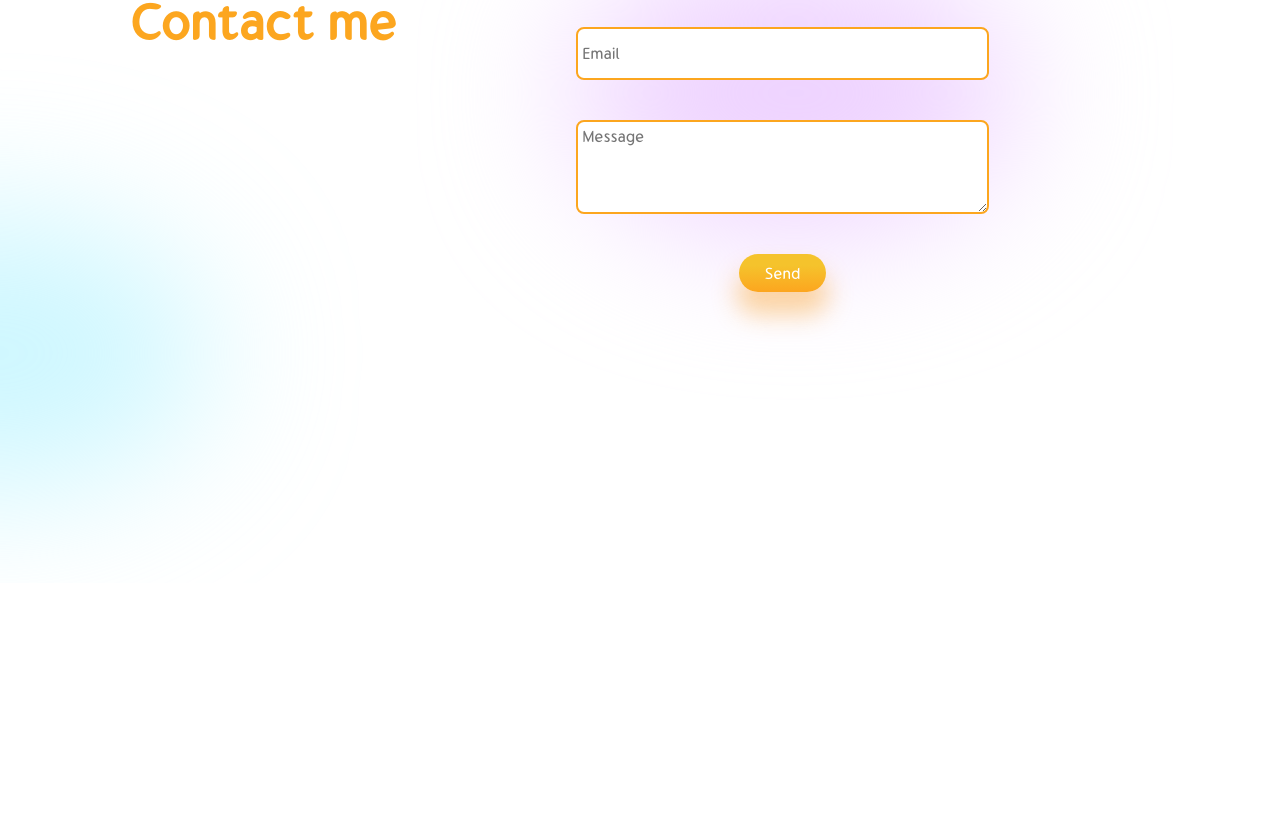
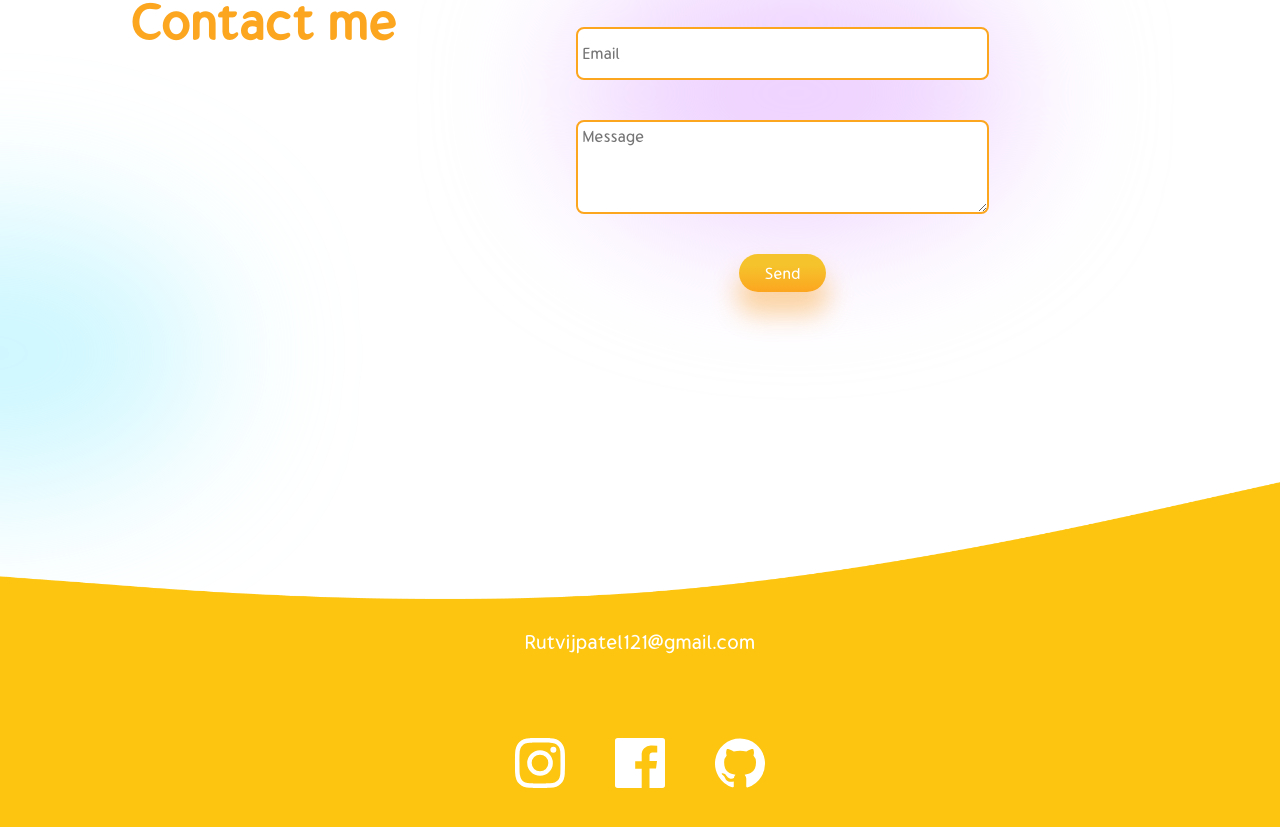
Before and after one commit to rutvij-fsd/rutvij_portfolio, a React (Create React App) app: page / in a window 1280 px wide. Shown: the part 4753-5580 px from the top of the page. Before the commit the page ends 5336 px from the top, so only its background shows below. Built offline with nearby package versions, Linux system fonts and the light colour scheme.

Commit message:
Add Footer Section

```diff
--- a/package.json
+++ b/package.json
@@ -3,6 +3,7 @@
   "version": "0.1.0",
   "private": true,
   "dependencies": {
+    "@iconscout/react-unicons": "^1.1.6",
     "@testing-library/jest-dom": "^5.16.5",
     "@testing-library/react": "^13.4.0",
     "@testing-library/user-event": "^13.5.0",
--- a/src/App.js
+++ b/src/App.js
@@ -7,6 +7,7 @@
 import Portfolio from './Component/Portfolio/Portfolio';
 import Testimonial from './Component/Testimonial/Testimonial';
 import Contact from './Component/Contact/Contact';
+import Footer from './Component/Footer/Footer';
 
 
 function App() {
@@ -20,6 +21,7 @@
      <Portfolio/>
      <Testimonial/>
      <Contact/>
+     <Footer/>
 
     </div>
   );
--- /dev/null
+++ b/src/Component/Footer/Footer.css
@@ -0,0 +1,22 @@
+.footer {
+    display: flex;
+    align-items: center;
+    margin: -0.5rem -3.5rem;
+    position: relative;
+    margin-top: -7rem;
+  }
+  .f-content {
+    position: absolute;
+    display: flex;
+    align-items: center;
+    justify-content: center;
+    flex-direction: column;
+    width: 100%;
+    margin-top: 4rem;
+    gap: 4rem;
+    color: white;
+  }
+  .f-icons {
+    display: flex;
+    gap: 2rem;
+  }
--- /dev/null
+++ b/src/Component/Footer/Footer.jsx
@@ -0,0 +1,24 @@
+import React from 'react'
+import './Footer.css'
+import Wave from "../../img/VectorGraphics/wave.png";
+import Insta from "@iconscout/react-unicons/icons/uil-instagram";
+import Facebook from "@iconscout/react-unicons/icons/uil-facebook";
+import Gitub from "@iconscout/react-unicons/icons/uil-github";
+
+const Footer = () => {
+  return (
+    <div className="footer">
+      <img src={Wave} alt="" style={{ width: "100%" }} />
+      <div className="f-content">
+        <span>Rutvijpatel121@gmail.com</span>
+        <div className="f-icons">
+          <Insta color="white" size={"3rem"} />
+          <Facebook color="white" size={"3rem"} />
+          <Gitub color="white" size={"3rem"} />
+        </div>
+      </div>
+    </div>
+  )
+}
+
+export default Footer
```
Also changed, not shown: 1 other file (tests, documents, lock files or other folders).
